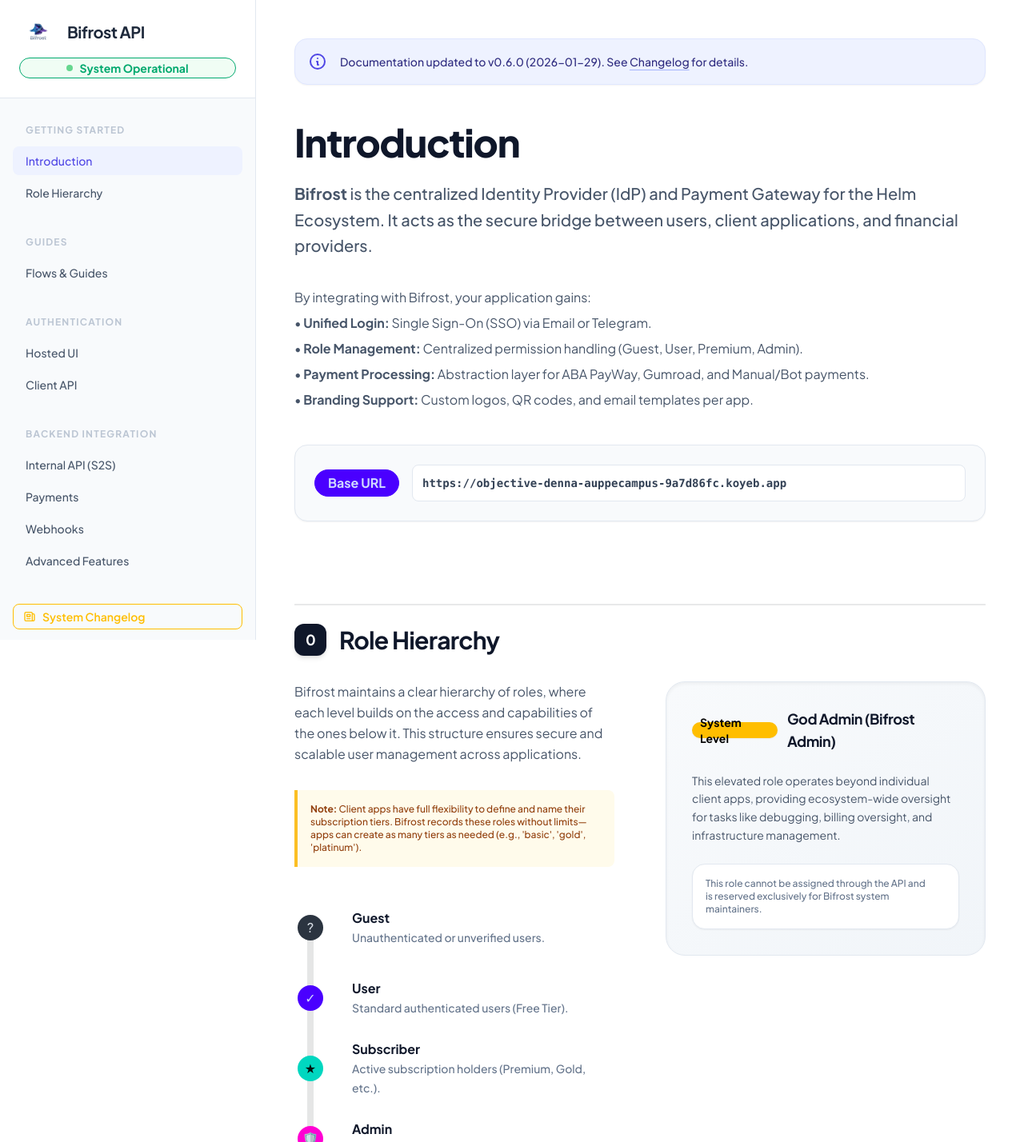
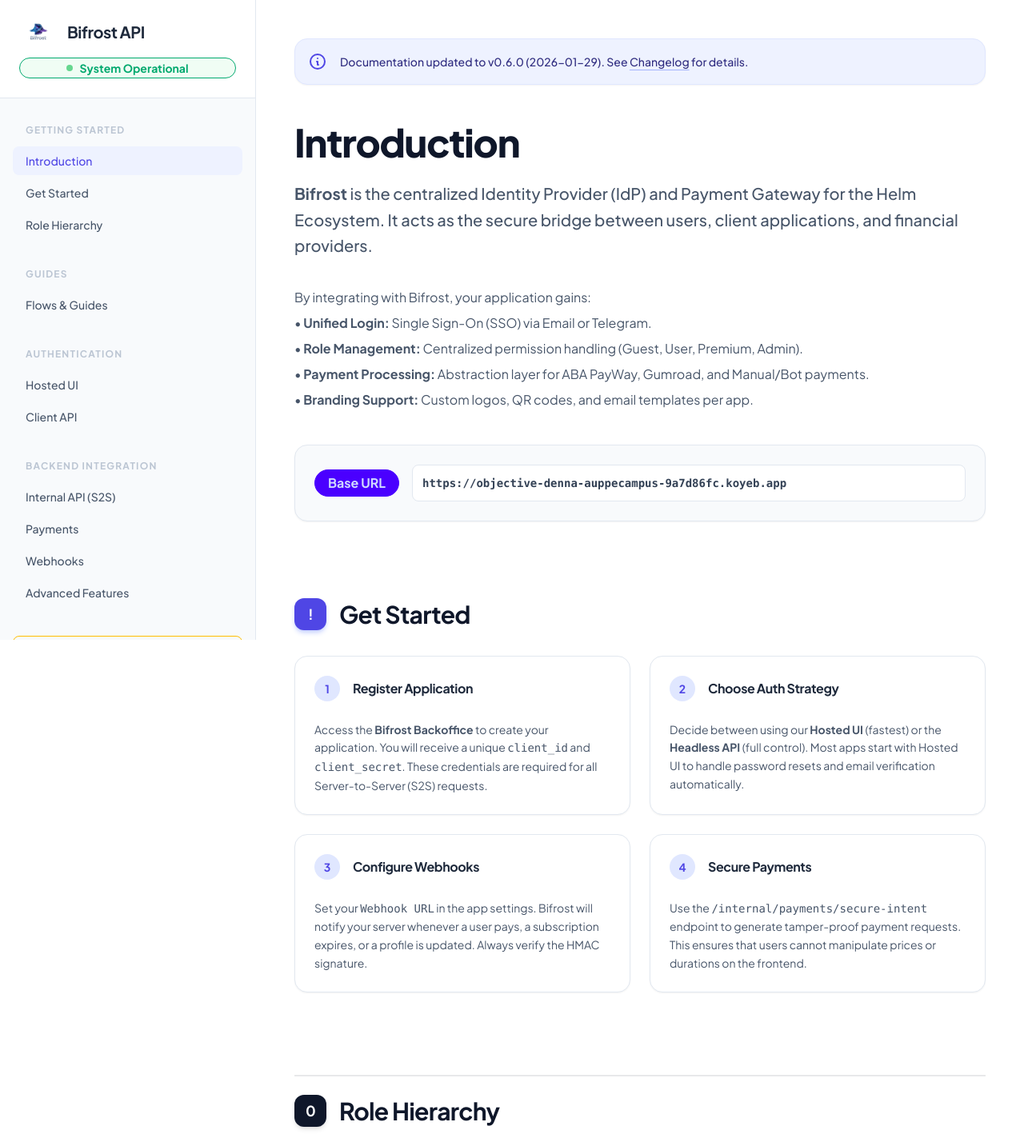
Before and after one commit to pr0meth4uspr0meth4us-bit/bifost, a Flask app: page /docs in a window 1280 px wide. Shown: the top 1428 px of the page at 80% size. Run offline with Flask 3, Linux system fonts and the light colour scheme; parts of the project's set-up code (start-up, migrations or seed data) failed here and were passed over; some libraries are stand-ins or nearby versions.

Commit message:
docs: add Get Started integration roadmap to Bifrost documentation

```diff
--- a/bifrost/templates/docs.html
+++ b/bifrost/templates/docs.html
@@ -156,6 +156,63 @@
             <div class="flex flex-col sm:flex-row gap-4 items-center bg-slate-50 p-6 rounded-2xl border border-slate-200 shadow-sm">
                 <div class="badge badge-primary badge-lg gap-2 py-4 px-4 font-bold">Base URL</div>
                 <code onclick="copyText('https://objective-denna-auppecampus-9a7d86fc.koyeb.app')" class="endpoint-copy font-mono text-sm font-bold text-slate-700 flex-1 truncate w-full sm:w-auto bg-white p-3 rounded-lg border border-slate-200">https://objective-denna-auppecampus-9a7d86fc.koyeb.app</code>
+            </div>
+        </section>
+
+        <section id="get-started" class="mb-24 scroll-mt-24">
+            <h2 class="text-3xl font-bold mb-8 flex items-center gap-4 text-slate-900">
+                <span class="bg-indigo-600 text-white w-10 h-10 rounded-xl flex items-center justify-center text-lg font-bold shadow-md shadow-indigo-200">!</span>
+                Get Started
+            </h2>
+
+            <div class="grid md:grid-cols-2 gap-6">
+                <div class="card bg-white border border-slate-200 shadow-sm feature-card">
+                    <div class="card-body p-6">
+                        <div class="flex items-center gap-4 mb-4">
+                            <span class="w-8 h-8 rounded-full bg-indigo-100 text-indigo-600 flex items-center justify-center font-bold text-sm">1</span>
+                            <h3 class="font-bold text-slate-800">Register Application</h3>
+                        </div>
+                        <p class="text-sm text-slate-600 leading-relaxed">
+                            Access the <strong>Bifrost Backoffice</strong> to create your application. You will receive a unique <code>client_id</code> and <code>client_secret</code>. These credentials are required for all Server-to-Server (S2S) requests.
+                        </p>
+                    </div>
+                </div>
+
+                <div class="card bg-white border border-slate-200 shadow-sm feature-card">
+                    <div class="card-body p-6">
+                        <div class="flex items-center gap-4 mb-4">
+                            <span class="w-8 h-8 rounded-full bg-indigo-100 text-indigo-600 flex items-center justify-center font-bold text-sm">2</span>
+                            <h3 class="font-bold text-slate-800">Choose Auth Strategy</h3>
+                        </div>
+                        <p class="text-sm text-slate-600 leading-relaxed">
+                            Decide between using our <strong>Hosted UI</strong> (fastest) or the <strong>Headless API</strong> (full control). Most apps start with Hosted UI to handle password resets and email verification automatically.
+                        </p>
+                    </div>
+                </div>
+
+                <div class="card bg-white border border-slate-200 shadow-sm feature-card">
+                    <div class="card-body p-6">
+                        <div class="flex items-center gap-4 mb-4">
+                            <span class="w-8 h-8 rounded-full bg-indigo-100 text-indigo-600 flex items-center justify-center font-bold text-sm">3</span>
+                            <h3 class="font-bold text-slate-800">Configure Webhooks</h3>
+                        </div>
+                        <p class="text-sm text-slate-600 leading-relaxed">
+                            Set your <code>Webhook URL</code> in the app settings. Bifrost will notify your server whenever a user pays, a subscription expires, or a profile is updated. Always verify the HMAC signature.
+                        </p>
+                    </div>
+                </div>
+
+                <div class="card bg-white border border-slate-200 shadow-sm feature-card">
+                    <div class="card-body p-6">
+                        <div class="flex items-center gap-4 mb-4">
+                            <span class="w-8 h-8 rounded-full bg-indigo-100 text-indigo-600 flex items-center justify-center font-bold text-sm">4</span>
+                            <h3 class="font-bold text-slate-800">Secure Payments</h3>
+                        </div>
+                        <p class="text-sm text-slate-600 leading-relaxed">
+                            Use the <code>/internal/payments/secure-intent</code> endpoint to generate tamper-proof payment requests. This ensures that users cannot manipulate prices or durations on the frontend.
+                        </p>
+                    </div>
+                </div>
             </div>
         </section>
 
@@ -971,6 +1028,7 @@
         <ul class="menu p-4 w-full text-slate-600 font-medium gap-1">
             <li class="menu-title opacity-60 uppercase tracking-widest text-xs mt-2 font-bold text-slate-400">Getting Started</li>
             <li><a href="#introduction" class="nav-link hover:bg-slate-100 hover:text-indigo-600 rounded-lg">Introduction</a></li>
+            <li><a href="#get-started" class="nav-link hover:bg-slate-100 hover:text-indigo-600 rounded-lg">Get Started</a></li>
             <li><a href="#roles-hierarchy" class="nav-link hover:bg-slate-100 hover:text-indigo-600 rounded-lg">Role Hierarchy</a></li>
 
             <li class="menu-title opacity-60 uppercase tracking-widest text-xs mt-6 font-bold text-slate-400">Guides</li>
```
Also changed, not shown: CHANGELOG.md.
